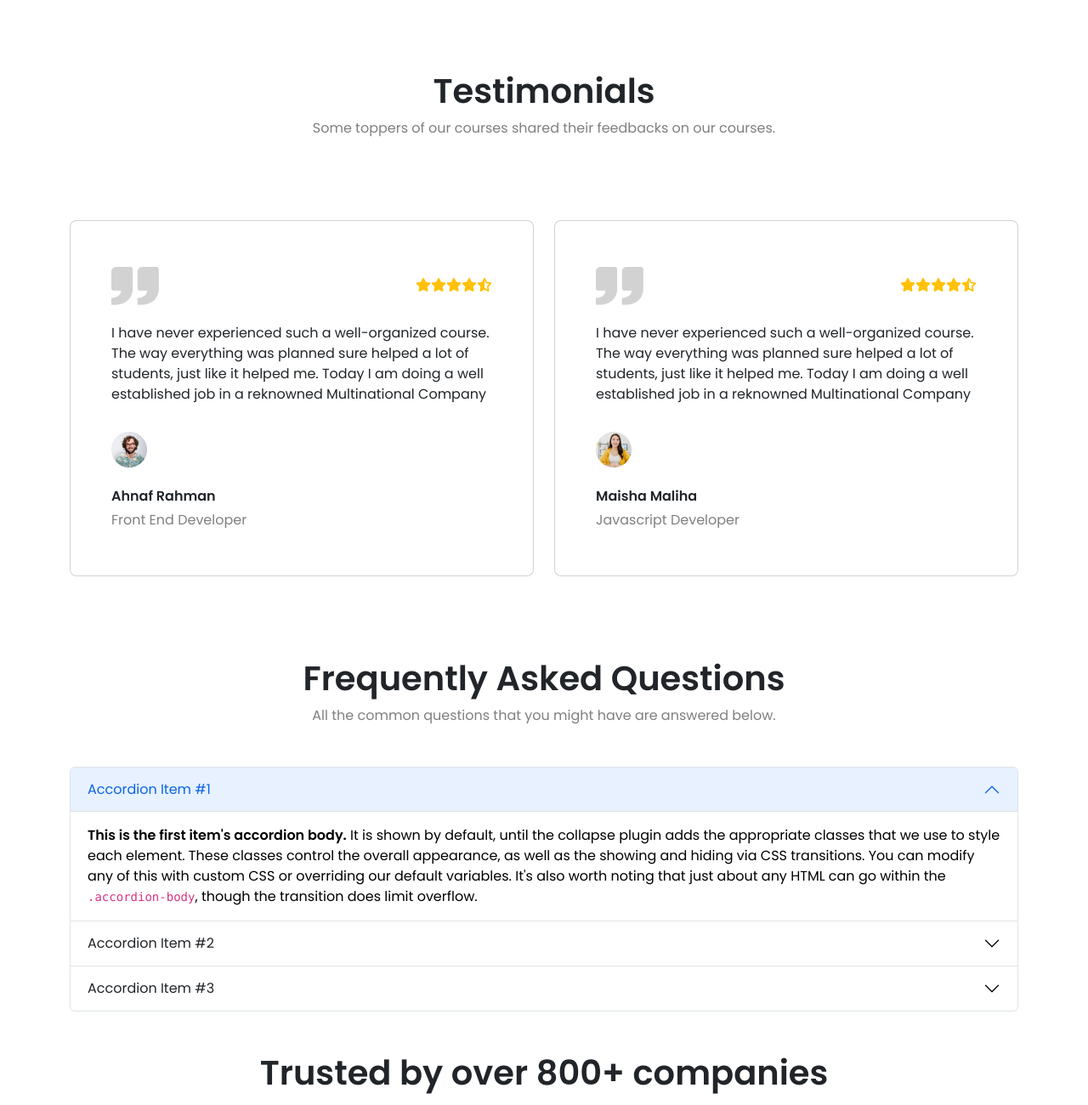
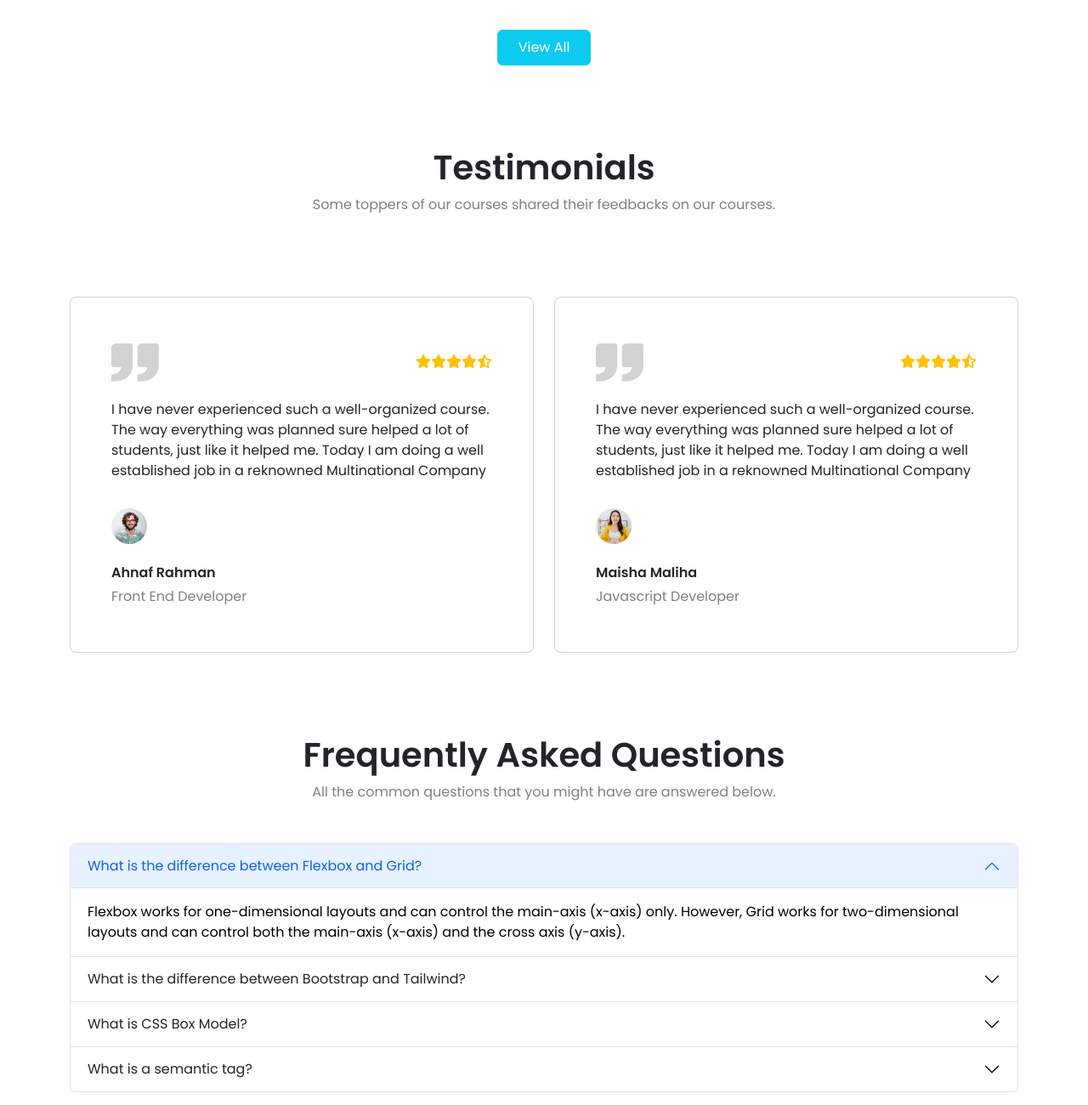
Before and after one commit to farhanhasindipro25/hash-code-bootstrap5, a plain HTML site: page index.html in a window 1280 px wide. Shown: the part 3300-4600 px from the top of the page at 85% size. Drawn offline with nearby package versions, Linux system fonts and the light colour scheme.

Commit message:
answered faqs

```diff
--- a/index.html
+++ b/index.html
@@ -373,12 +373,11 @@
                               <label for="exampleInputPassword1" class="form-label">Password</label>
                               <input type="password" class="form-control" id="exampleInputPassword1">
                             </div>
-                            <button type="submit" class="btn btn-primary">Submit</button>
                           </form>
                     </div>
                     <div class="modal-footer">
                       <button type="button" class="btn btn-secondary" data-bs-dismiss="modal">Close</button>
-                      <button type="button" class="btn btn-primary">Save changes</button>
+                      <button type="button" class="btn btn-primary">Submit</button>
                     </div>
                   </div>
                 </div>
@@ -435,10 +434,16 @@
                 </div>
             </div>
         </section>
+        <div class="container mb-5 d-flex justify-content-center">
+            <button class="btn btn-info text-white px-4 py-2">
+                View All
+            </button>
+        </div>
+
         <!-- Successful Students Section End Here -->
 
         <!-- Testimonials Section Starts Here -->
-        <section class="container mt-5 pt-5" id="hash-faq">
+        <section class="container mt-5 pt-5" id="hash-testimonial">
             <h1 class="text-center fw-bolder">Testimonials</h1>
             <p class="text-center fw-light text-black-50 ms-5 me-5 ps-5 pe-5 mb-5">Some toppers of our courses shared their feedbacks on our courses.</p>
         </section>
@@ -504,36 +509,49 @@
                 <div class="accordion-item">
                   <h2 class="accordion-header" id="panelsStayOpen-headingOne">
                     <button class="accordion-button" type="button" data-bs-toggle="collapse" data-bs-target="#panelsStayOpen-collapseOne" aria-expanded="true" aria-controls="panelsStayOpen-collapseOne">
-                      Accordion Item #1
+                        What is the difference between Flexbox and Grid?
                     </button>
                   </h2>
                   <div id="panelsStayOpen-collapseOne" class="accordion-collapse collapse show" aria-labelledby="panelsStayOpen-headingOne">
                     <div class="accordion-body">
-                      <strong>This is the first item's accordion body.</strong> It is shown by default, until the collapse plugin adds the appropriate classes that we use to style each element. These classes control the overall appearance, as well as the showing and hiding via CSS transitions. You can modify any of this with custom CSS or overriding our default variables. It's also worth noting that just about any HTML can go within the <code>.accordion-body</code>, though the transition does limit overflow.
+                        Flexbox works for one-dimensional layouts and can control the main-axis (x-axis) only. However, Grid works for two-dimensional layouts and can control both the main-axis (x-axis) and the cross axis (y-axis).
                     </div>
                   </div>
                 </div>
                 <div class="accordion-item">
                   <h2 class="accordion-header" id="panelsStayOpen-headingTwo">
                     <button class="accordion-button collapsed" type="button" data-bs-toggle="collapse" data-bs-target="#panelsStayOpen-collapseTwo" aria-expanded="false" aria-controls="panelsStayOpen-collapseTwo">
-                      Accordion Item #2
+                        What is the difference between Bootstrap and Tailwind?
                     </button>
                   </h2>
                   <div id="panelsStayOpen-collapseTwo" class="accordion-collapse collapse" aria-labelledby="panelsStayOpen-headingTwo">
                     <div class="accordion-body">
-                      <strong>This is the second item's accordion body.</strong> It is hidden by default, until the collapse plugin adds the appropriate classes that we use to style each element. These classes control the overall appearance, as well as the showing and hiding via CSS transitions. You can modify any of this with custom CSS or overriding our default variables. It's also worth noting that just about any HTML can go within the <code>.accordion-body</code>, though the transition does limit overflow.
+                        Bootstrap is a set of previously styled responsive components that makes up a definitive UI package as it contains utility classes, classes of concepts covering flexbox and grid and finally classes of various components that are free. However, in Bootstrap, the utility classes don't have much variety for which customization with Vanilla CSS is required. <br> <br>
+                        On the other hand, Tailwind CSS makes use of a vast set of utlity classes, hence providing more options so that customization with Vanilla CSS is lessened. However, Tailwind CSS does not provide free components.
                     </div>
                   </div>
                 </div>
                 <div class="accordion-item">
                   <h2 class="accordion-header" id="panelsStayOpen-headingThree">
                     <button class="accordion-button collapsed" type="button" data-bs-toggle="collapse" data-bs-target="#panelsStayOpen-collapseThree" aria-expanded="false" aria-controls="panelsStayOpen-collapseThree">
-                      Accordion Item #3
+                        What is CSS Box Model?
                     </button>
                   </h2>
                   <div id="panelsStayOpen-collapseThree" class="accordion-collapse collapse" aria-labelledby="panelsStayOpen-headingThree">
                     <div class="accordion-body">
-                      <strong>This is the third item's accordion body.</strong> It is hidden by default, until the collapse plugin adds the appropriate classes that we use to style each element. These classes control the overall appearance, as well as the showing and hiding via CSS transitions. You can modify any of this with custom CSS or overriding our default variables. It's also worth noting that just about any HTML can go within the <code>.accordion-body</code>, though the transition does limit overflow.
+                        It is a box that wraps around every HTML element. The first box is wrapped over the main content called padding. The second box that wraps over the padding is the border. The last box that wraps over the border is called the margin.
+                    </div>
+                  </div>
+                </div>
+                <div class="accordion-item">
+                  <h2 class="accordion-header" id="panelsStayOpen-headingFour">
+                    <button class="accordion-button collapsed" type="button" data-bs-toggle="collapse" data-bs-target="#panelsStayOpen-collapseFour" aria-expanded="false" aria-controls="panelsStayOpen-collapseFour">
+                        What is a semantic tag?
+                    </button>
+                  </h2>
+                  <div id="panelsStayOpen-collapseFour" class="accordion-collapse collapse" aria-labelledby="panelsStayOpen-headingFour">
+                    <div class="accordion-body">
+                        A semantic HTML tag is a HTML tag that provides meaning to a certain webpage.
                     </div>
                   </div>
                 </div>
```
